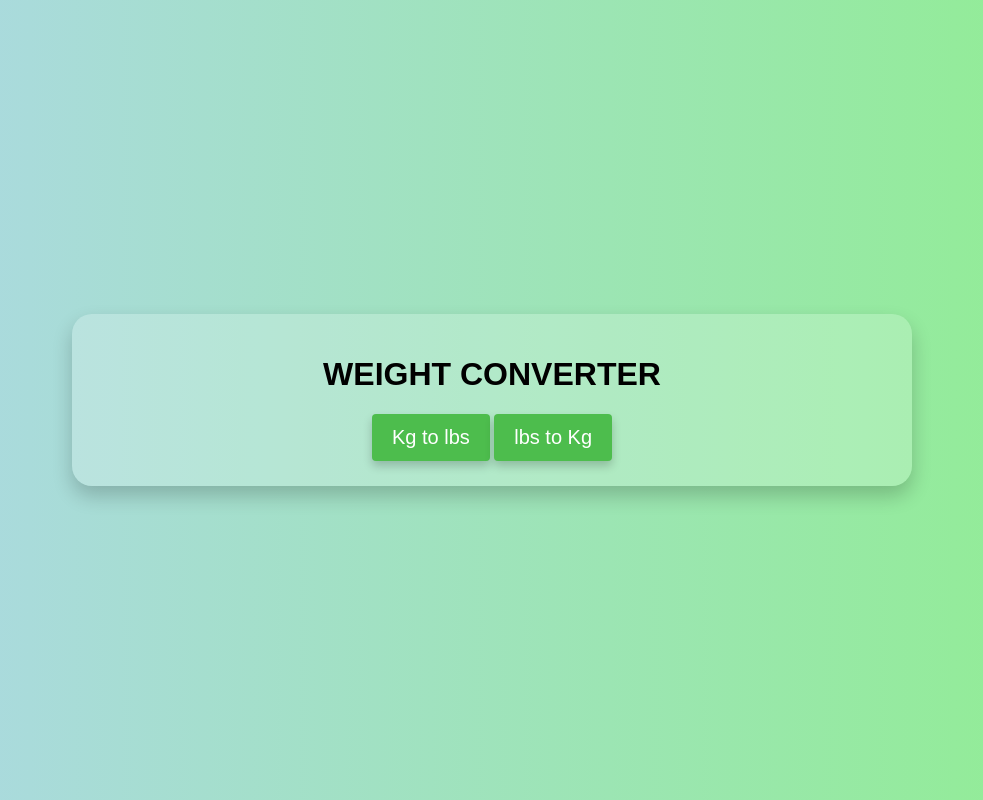
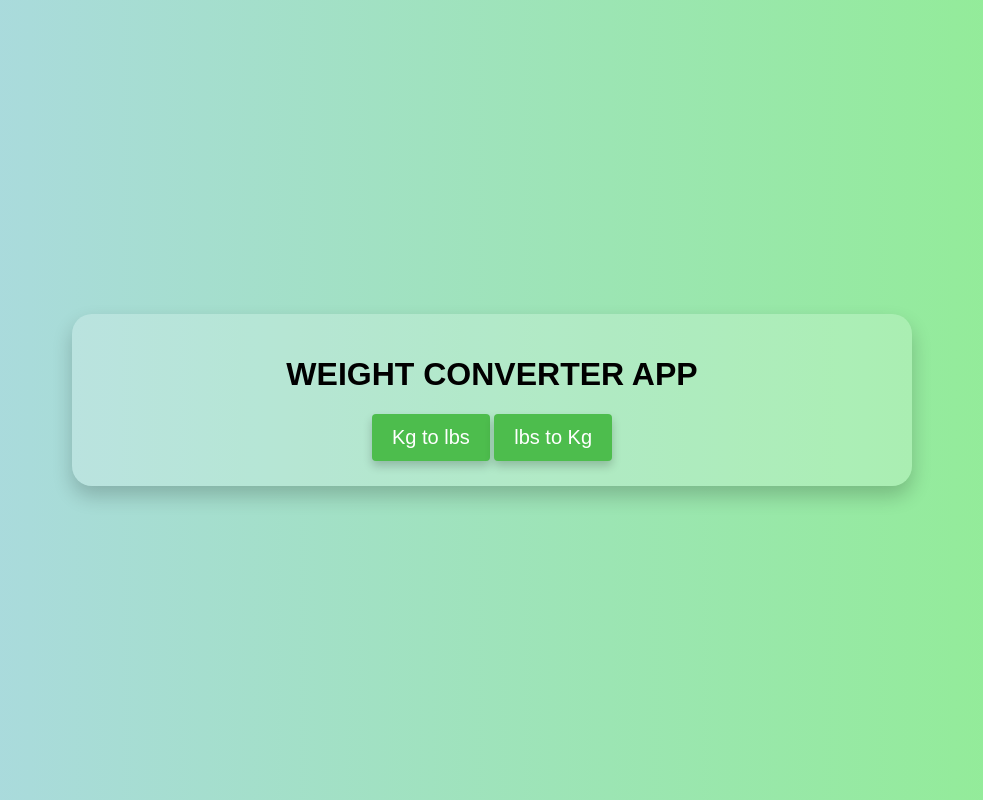
Before and after one commit to An-rag02/WeightConverter, a plain HTML site: page index.html in a window 1280 px wide. Shown: the whole page, without its empty margins (148-1131 px from the left). Drawn offline with Linux system fonts and the light colour scheme.

Commit message:
Made change to h1

```diff
--- a/index.html
+++ b/index.html
@@ -9,7 +9,7 @@
 </head>
 <body>
     <div class="container">
-        <h1 class="heading" id="heading">Weight Converter</h1>
+        <h1 class="heading" id="heading">Weight Converter App</h1>
         <div class="ktp" id="ktp">
             <input type="number" class="inp" id="inp" placeholder="Enter Kg Value">
             <button id="btn">Convert</button>
```
